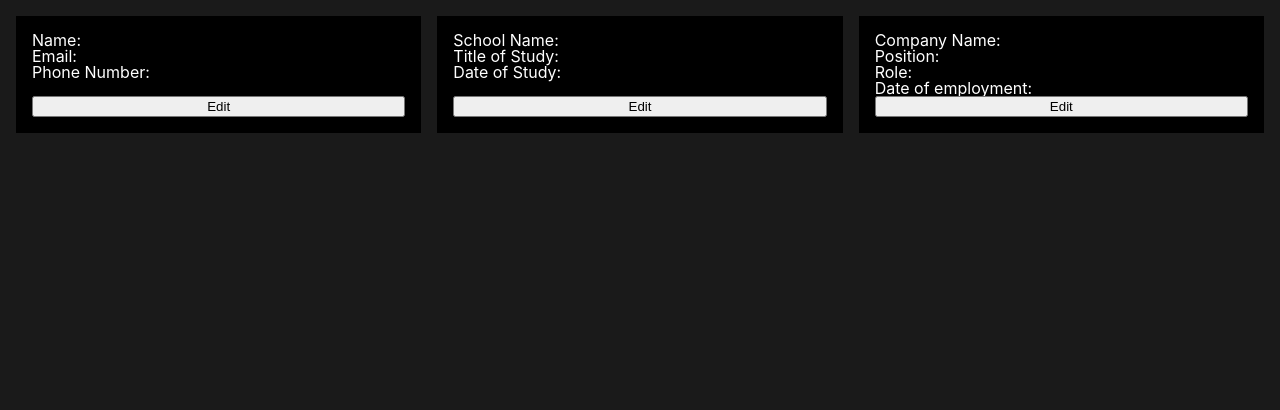
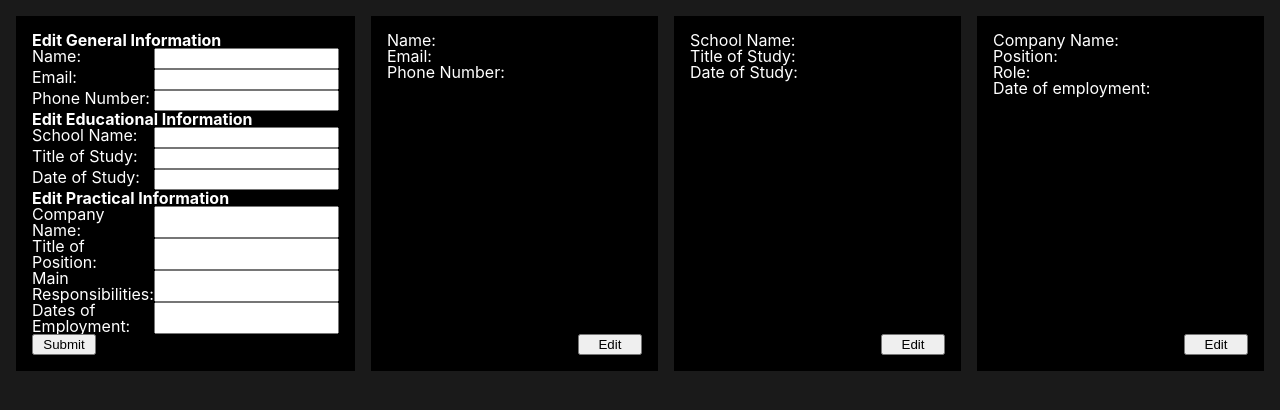
Before and after one commit to nekoLiav/cv, a React (Create React App) app: page / in a window 1280 px wide. Shown: the top 410 px of the page. Built offline with nearby package versions, Linux system fonts and the light colour scheme.

Commit message:
consolidated editing into one component

```diff
--- a/src/App.js
+++ b/src/App.js
@@ -1,7 +1,5 @@
 import React, { Component } from 'react';
-import GeneralEdit from './components/GeneralEdit';
-import EducationalEdit from './components/EducationalEdit';
-import PracticalEdit from './components/PracticalEdit';
+import Edit from './components/Edit';
 import General from './components/General';
 import Educational from './components/Educational';
 import Practical from './components/Practical';
@@ -33,6 +31,7 @@ class App extends Component {
         date: ''
       }
     };
+
     this.handleNameChange = this.handleNameChange.bind(this);
     this.handleEmailChange = this.handleEmailChange.bind(this);
     this.handlePhoneChange = this.handlePhoneChange.bind(this);
@@ -88,9 +87,7 @@ class App extends Component {
   render() {
     return (
       <div className="main">
-        <GeneralEdit />
-        <EducationalEdit />
-        <PracticalEdit />
+        <Edit />
         <General />
         <Educational />
         <Practical />
--- /dev/null
+++ b/src/components/Edit.js
@@ -0,0 +1,72 @@
+import React, { Component } from 'react';
+
+class Edit extends Component {
+  constructor(props) {
+    super(props);
+  }
+
+  handleSubmit(e) {
+    e.preventDefault();
+  }
+
+  render() {
+    return (
+      <div className="edit">
+        <form className="edit-form">
+          <fieldset>
+            <legend>Edit General Information</legend>
+            <label htmlFor="name">
+              Name:
+              <input type="text" id="name" />
+            </label>
+            <label htmlFor="email">
+              Email:
+              <input type="email" id="email" />
+            </label>
+            <label htmlFor="phone">
+              Phone Number:
+              <input type="text" id="phone" />
+            </label>
+          </fieldset>
+          <fieldset>
+            <legend>Edit Educational Information</legend>
+            <label>
+              School Name:
+              <input type="text" />
+            </label>
+            <label>
+              Title of Study:
+              <input type="text" />
+            </label>
+            <label>
+              Date of Study:
+              <input type="text" />
+            </label>
+          </fieldset>
+          <fieldset>
+            <legend>Edit Practical Information</legend>
+            <label>
+              Company Name:
+              <input type="text" />
+            </label>
+            <label>
+              Title of Position:
+              <input type="text" />
+            </label>
+            <label>
+              Main Responsibilities:
+              <input type="text" />
+            </label>
+            <label>
+              Dates of Employment:
+              <input type="text" />
+            </label>
+          </fieldset>
+          <button type="submit">Submit</button>
+        </form>
+      </div>
+    );
+  }
+}
+
+export default Edit;
--- a/src/components/Educational.js
+++ b/src/components/Educational.js
@@ -11,7 +11,7 @@ class Educational extends Component {
         <p>School Name:</p>
         <p>Title of Study:</p>
         <p>Date of Study:</p>
-        <button type="button" className="edit">
+        <button type="button" className="edit-button">
           Edit
         </button>
       </div>
--- a/src/components/EducationalEdit.js
+++ /dev/null
@@ -1,41 +0,0 @@
-import React, { Component } from 'react';
-
-class EducationalEdit extends Component {
-  constructor(props) {
-    super(props);
-
-    this.state = {
-      school: '',
-      title: '',
-      date: ''
-    };
-  }
-
-  handleSubmit(e) {
-    e.preventDefault();
-  }
-
-  render() {
-    return (
-      <div className="educational-edit">
-        <form className="educational-form" onSubmit={this.handleSubmit}>
-          <label>
-            School Name:
-            <input type="text" />
-          </label>
-          <label>
-            Title of Study:
-            <input type="text" />
-          </label>
-          <label>
-            Date of Study:
-            <input type="text" />
-          </label>
-          <button type="submit">Submit</button>
-        </form>
-      </div>
-    );
-  }
-}
-
-export default EducationalEdit;
--- a/src/components/General.js
+++ b/src/components/General.js
@@ -11,7 +11,7 @@ class General extends Component {
         <p>Name:</p>
         <p>Email:</p>
         <p>Phone Number:</p>
-        <button type="button" className="edit">
+        <button type="button" className="edit-button">
           Edit
         </button>
       </div>
--- a/src/components/GeneralEdit.js
+++ /dev/null
@@ -1,35 +0,0 @@
-import React, { Component } from 'react';
-
-class GeneralEdit extends Component {
-  constructor(props) {
-    super(props);
-  }
-
-  handleSubmit(e) {
-    e.preventDefault();
-  }
-
-  render() {
-    return (
-      <div className="general-edit">
-        <form className="general-form" onSubmit={this.handleSubmit}>
-          <label htmlFor="name">
-            Name:
-            <input type="text" id="name" />
-          </label>
-          <label htmlFor="email">
-            Email:
-            <input type="email" id="email" />
-          </label>
-          <label htmlFor="phone">
-            Phone Number:
-            <input type="text" id="phone" />
-          </label>
-          <button type="submit">Submit</button>
-        </form>
-      </div>
-    );
-  }
-}
-
-export default GeneralEdit;
--- a/src/components/Practical.js
+++ b/src/components/Practical.js
@@ -12,7 +12,7 @@ class Practical extends Component {
         <p>Position:</p>
         <p>Role:</p>
         <p>Date of employment:</p>
-        <button type="button" className="edit">
+        <button type="button" className="edit-button">
           Edit
         </button>
       </div>
--- a/src/components/PracticalEdit.js
+++ /dev/null
@@ -1,39 +0,0 @@
-import React, { Component } from 'react';
-
-class PracticalEdit extends Component {
-  constructor(props) {
-    super(props);
-  }
-
-  handleSubmit(e) {
-    e.preventDefault();
-  }
-
-  render() {
-    return (
-      <div className="practical-edit">
-        <form className="practical-form" onSubmit={this.handleSubmit}>
-          <label>
-            Company Name:
-            <input type="text" />
-          </label>
-          <label>
-            Title of Position:
-            <input type="text" />
-          </label>
-          <label>
-            Main Responsibilities:
-            <input type="text" />
-          </label>
-          <label>
-            Dates of Employment:
-            <input type="text" />
-          </label>
-          <button type="submit">Submit</button>
-        </form>
-      </div>
-    );
-  }
-}
-
-export default PracticalEdit;
--- a/src/styles/index.css
+++ b/src/styles/index.css
@@ -29,39 +29,37 @@ code {
   padding: 1rem;
 }
 
-.edit {
+.edit-button {
   margin-top: auto;
+  margin-left: auto;
+  width: 4rem;
 }
 
-.general-edit {
+.edit {
   width: 100%;
-  display: none;
+  background-color: black;
+  padding: 1rem;
 }
 
-.general-form,
-.general-form label {
+.edit-form {
   display: flex;
   flex-direction: column;
 }
 
-.educational-edit {
-  width: 100%;
-  display: none;
+.edit-form label {
+  display: flex;
+  justify-content: space-between;
 }
 
-.educational-form,
-.educational-form label {
+.edit-form button {
+  width: 4rem;
+}
+
+fieldset {
   display: flex;
   flex-direction: column;
 }
 
-.practical-edit {
-  width: 100%;
-  display: none;
+legend {
+  font-weight: bold;
 }
-
-.practical-form,
-.practical-form label {
-  display: flex;
-  flex-direction: column;
-}
```
